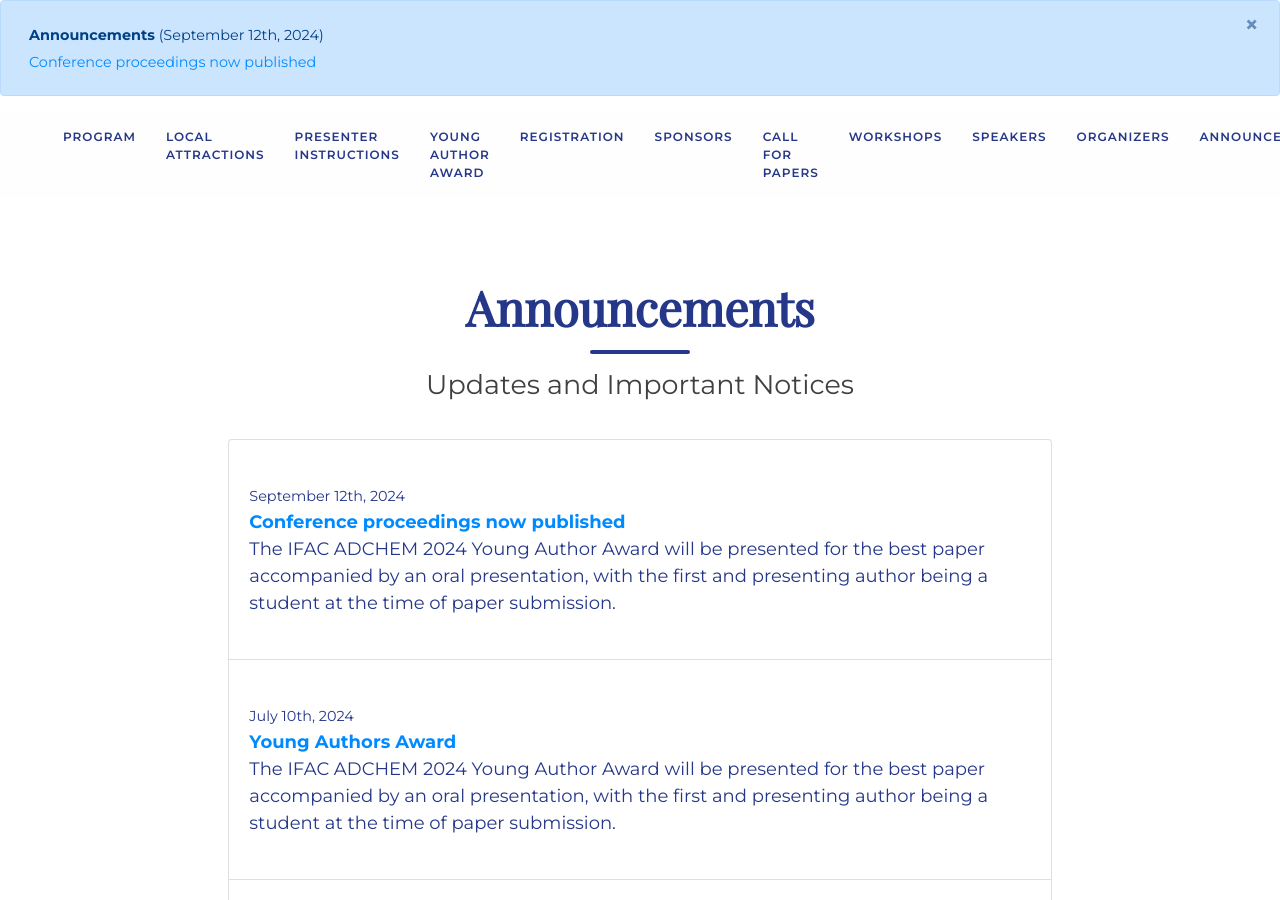
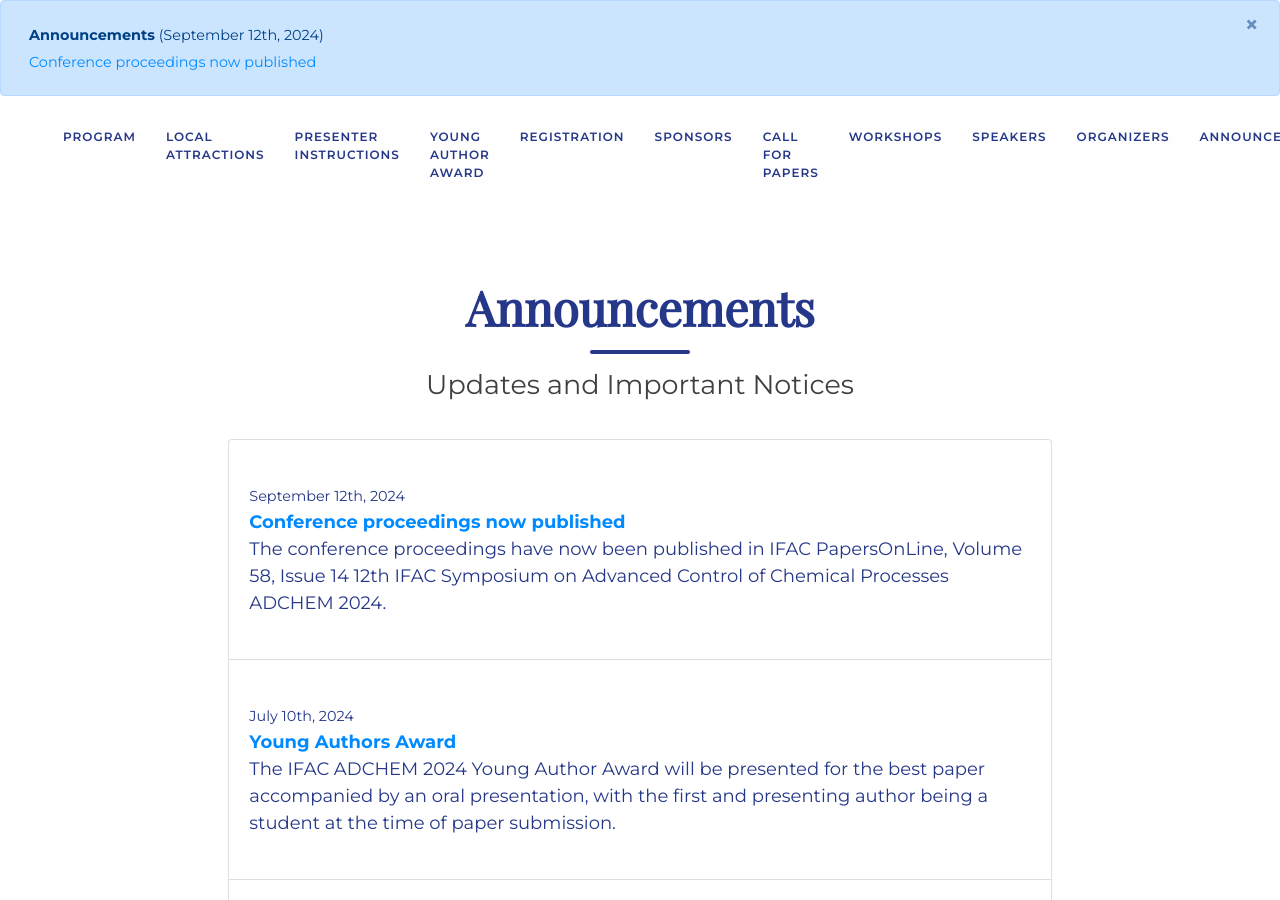
Before and after one commit to daisubc/ADCHEM2024, a Jekyll site: the page built from _pages/announcements.md, in a window 1280 px wide and 900 px high. Built offline with Jekyll 4.4.1, drawn with Linux system fonts in a browser that asks for light colours; nearby versions of some CDN libraries; some web fonts are replaced.

Commit message:
Update announcements.yml

```diff
--- a/_data/announcements.yml
+++ b/_data/announcements.yml
@@ -1,6 +1,6 @@
 - title: Conference proceedings now published
   date: 2024-09-12
-  text: The IFAC ADCHEM 2024 Young Author Award will be presented for the best paper accompanied by an oral presentation, with the first and presenting author being a student at the time of paper submission.
+  text: The conference proceedings have now been published in IFAC PapersOnLine, Volume 58, Issue 14 12th IFAC Symposium on Advanced Control of Chemical Processes ADCHEM 2024.
   link: https://www.sciencedirect.com/journal/ifac-papersonline/vol/58/issue/14
   display: true
 
```
